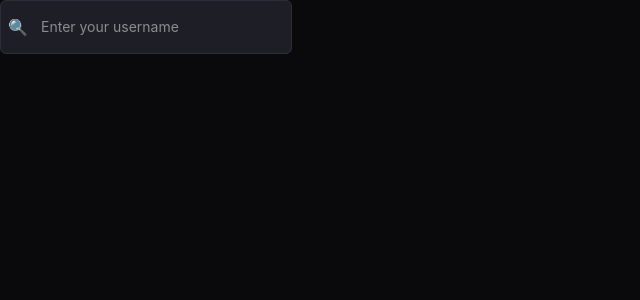
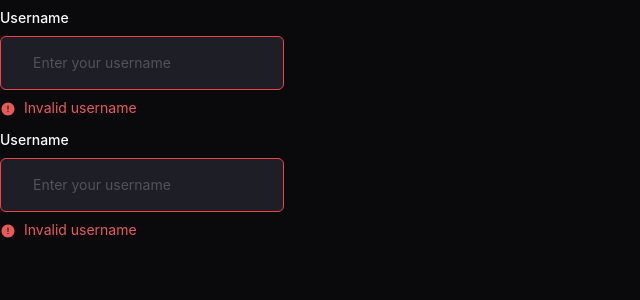
Before and after one commit to Grintaking19/kinlo, a React (Vite) app in the folder apps/client/: page / in a window 1280 px wide. Shown: the top 300 px of the page, without its empty margins (0-640 px from the left). Built offline with nearby package versions, Linux system fonts and the light colour scheme.

Commit message:
feat(InputField): :sparkles: Added error handling state and aria-label stuff

```diff
--- a/apps/client/package.json
+++ b/apps/client/package.json
@@ -11,9 +11,10 @@
   },
   "dependencies": {
     "@tailwindcss/vite": "^4.3.3",
-    "lucide-react": "^1.31.0",
+    "lucide-react": "^1.37.0",
     "react": "^19.2.7",
     "react-dom": "^19.2.7",
+    "react-icons": "^5.7.0",
     "tailwindcss": "^4.3.3"
   },
   "devDependencies": {
--- a/apps/client/src/App.jsx
+++ b/apps/client/src/App.jsx
@@ -1,4 +1,3 @@
-import Button from "./components/layout/Button.jsx";
 import InputField from "./components/layout/InputField.jsx";
 
 import "./App.css";
@@ -9,7 +8,20 @@ function App() {
       <InputField
         placeholder="Enter your username"
         size="md"
-        icon={<span>🔍</span>} //Search Icon
+        label="Username"
+        error={true}
+        errorMessage="Invalid username"
+        disabled={false}
+        aria-label="Username"
+      />
+
+      <InputField
+        placeholder="Enter your username"
+        size="md"
+        label="Username"
+        error={true}
+        errorMessage="Invalid username"
+        disabled={false}
       />
     </div>
   );
--- a/apps/client/src/components/layout/InputField.jsx
+++ b/apps/client/src/components/layout/InputField.jsx
@@ -1,4 +1,5 @@
 import React from "react";
+import { IoIosAlert } from "react-icons/io";
 
 const SIZES = {
   sm: "text-sm px-3 py-1 rounded-md",
@@ -10,12 +11,16 @@ const InputField = ({
   label,
   placeholder,
   size = "md",
-  icon,
+  icon = null,
   className = "",
+  error = false,
+  errorMessage = "Error",
+  disabled = false,
+  "aria-label": ariaLabel,
   ...props
 }) => {
   /**
-   * Guarding against invalid size values.
+   * Guarding against invalid or missing values
    */
   if (!Object.keys(SIZES).includes(size) && size !== null) {
     if (import.meta.env.DEV) {
@@ -26,13 +31,35 @@ const InputField = ({
     size = "md";
   }
 
+  if (import.meta.env.DEV && !label && !ariaLabel) {
+    console.error(
+      "InputField: provide either `label` or `aria-label` so the input has an accessible name.",
+    );
+  }
+
+  const isRenderable = (val) =>
+    val === null ||
+    typeof val === "string" ||
+    typeof val === "number" ||
+    React.isValidElement(val);
+
+  if (icon !== null && !isRenderable(icon)) {
+    if (import.meta.env.DEV) {
+      console.error(
+        `Invalid icon provided to InputField component: ${icon}. Icon should be a React element, string, or null.`,
+      );
+    }
+    icon = null;
+  }
+
   const sizeClass = size ? SIZES[size] : "";
 
   const id = React.useId();
-  const inputId = `${label?.toLowerCase().replace(/\s+/g, "-")}-${id}-input`;
+  const inputId = `input-${id}`;
+  const errorId = `${inputId}-error`;
 
   return (
-    <div className={`flex flex-col gap-1  text-text`}>
+    <div className={`flex flex-col gap-1  text-text py-1 mb-2`}>
       {label && (
         <label htmlFor={inputId} className="text-sm font-medium">
           {label}
@@ -45,16 +72,33 @@ const InputField = ({
           </span>
         )}
         <input
+          {...props}
           id={inputId}
           placeholder={placeholder}
-          className={`${sizeClass} bg-surface-2 border border-border focus:outline-none
-            focus:ring-2 focus:ring-primary/40 focus:border-transparent
+          disabled={disabled}
+          aria-label={!label ? ariaLabel : undefined}
+          className={`${sizeClass}
+             bg-surface-2 border  focus:outline-none focus:ring-2 focus:border-transparent
+            ${error ? "focus:ring-red-500 border-red-500" : "focus:ring-primary/40 border-border"}
             text-text
+            placeholder:text-text-placeholder
+            disabled:bg-surface-3 disabled:text-text-muted disabled:cursor-not-allowed
+            mb-1
             ${icon ? "pl-5" : ""}
             ${className}
             `}
-          {...props}
+          aria-invalid={error}
+          aria-describedby={error ? errorId : undefined}
         />
+        {error && (
+          <p
+            className="absolute top-full left-0  text-sm text-red-400"
+            role="alert"
+          >
+            <IoIosAlert className="inline-block mr-1 " size={16} />
+            {errorMessage}
+          </p>
+        )}
       </div>
     </div>
   );
--- a/apps/client/src/index.css
+++ b/apps/client/src/index.css
@@ -12,6 +12,7 @@
   --color-text: #fafafa;
   --color-text-secondary: #a1a1aa;
   --color-text-muted: #71717a;
+  --color-text-placeholder: #52525B;
 
   /* Brand / Primary (violet) */
   --color-primary-300: #c4b5fd;
@@ -26,6 +27,7 @@
   --color-green-500: #22c55e;
   --color-yellow-500: #f59e0b;
   --color-red-500: #ef4444;
+  --color-red-400: #e65a5a;
 
   /* Avatar */
   --color-avatar-fallback: #3f3f46;
@@ -71,4 +73,5 @@
   --color-green-500: #16a34a;
   --color-yellow-500: #d97706;
   --color-red-500: #dc2626;
+  --color-red-400: #d43232;
 }
```
Also changed, not shown: 1 other file (tests, documents, lock files or other folders).
